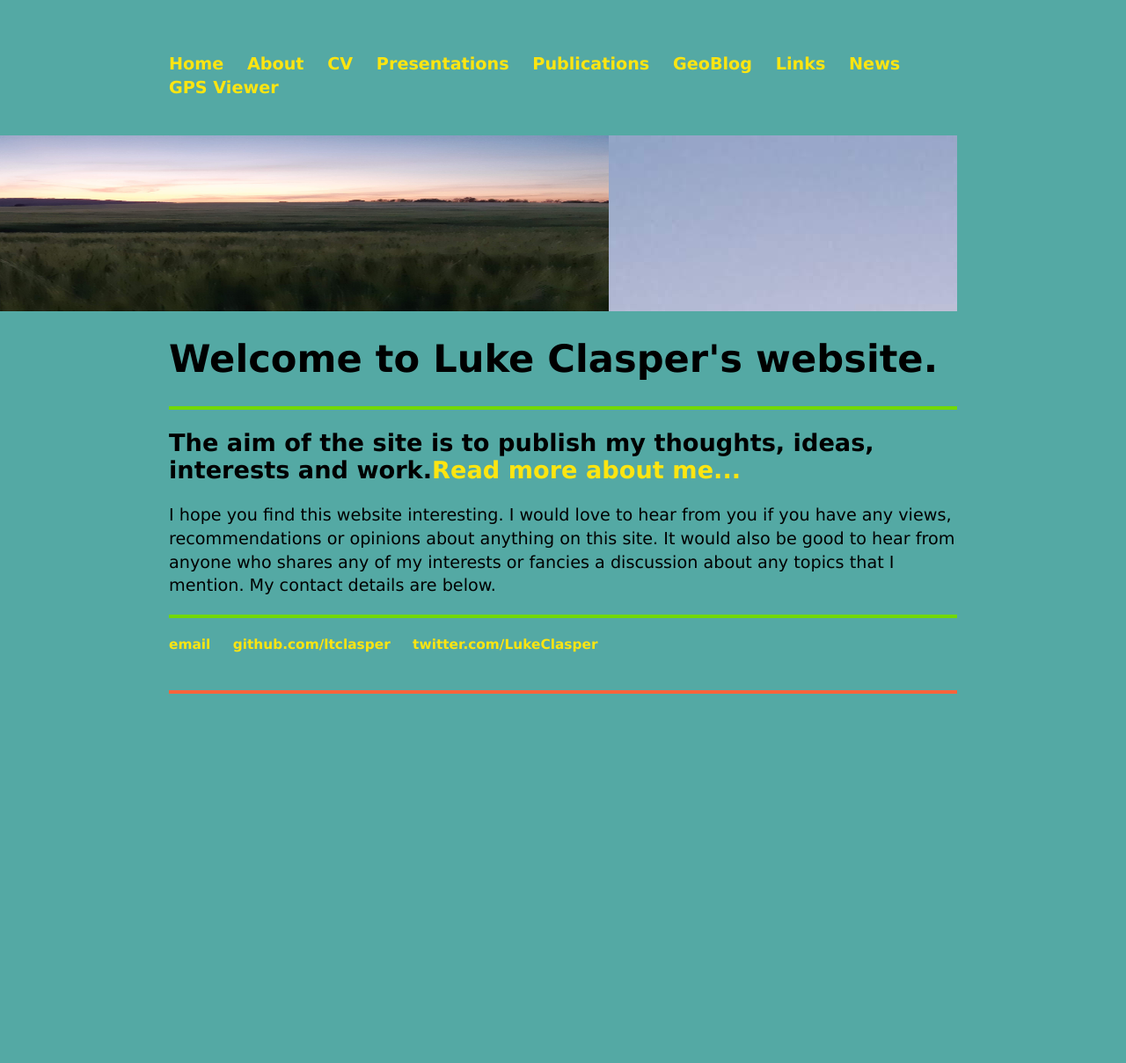
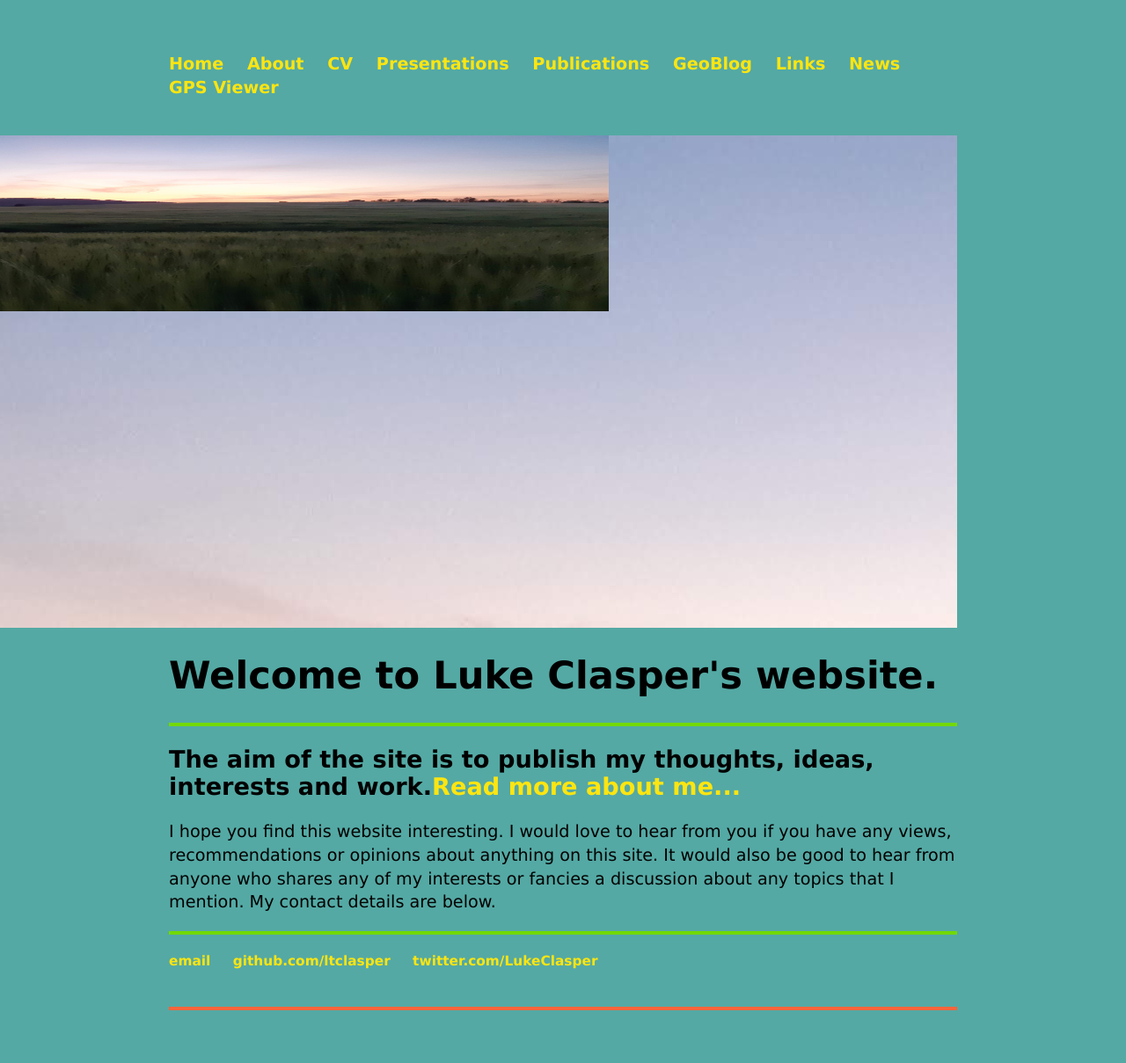
Before and after one commit to ltclasper/ltclasper.github.io, a Jekyll site: the page built from index.html, in a window 1280 px wide. Shown: the whole page at 88% size. Built offline with Jekyll 4.4.1, drawn with Linux system fonts in a browser that asks for light colours; before the commit the page ends 900 px from its top, so only the background shows below that.

Commit message:
Update main.css

```diff
--- a/css/main.css
+++ b/css/main.css
@@ -7,8 +7,8 @@
     left: 50%;
     margin-left: -500px;
     background:url(/sunset_photo.jpg) no-repeat;
-    width:1000x;
-    height:200px;
+    width:1152x;
+    height:560px;
 }
 body {
     margin: 60px auto;
```
